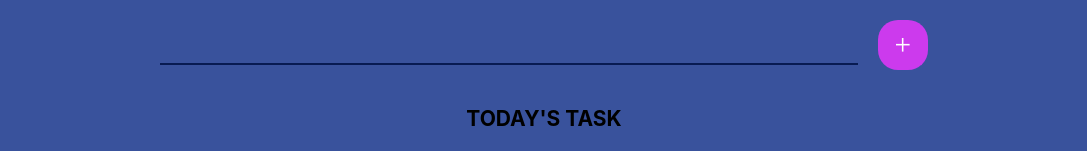
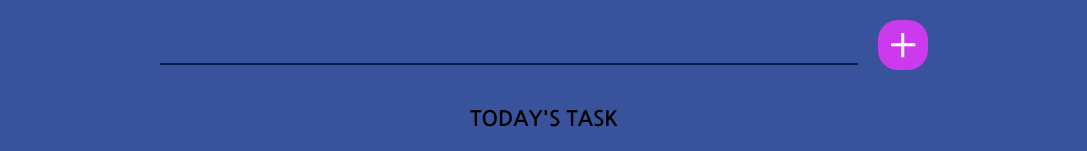
Before and after one commit to jellybrown/paywork-todolist-redux, a React (Create React App) app: page / in a window 1280 px wide. Shown: the top 151 px of the page, without its empty margins (96-1183 px from the left). Built offline with nearby package versions, Linux system fonts and the light colour scheme.

Commit message:
Chore : svg추가, 폰트적용
- 폰트: 나눔고딕

```diff
--- a/public/index.html
+++ b/public/index.html
@@ -1,14 +1,12 @@
 <!DOCTYPE html>
 <html lang="en">
+
 <head>
   <meta charset="utf-8" />
   <link rel="icon" href="%PUBLIC_URL%/favicon.ico" />
   <meta name="viewport" content="width=device-width, initial-scale=1" />
   <meta name="theme-color" content="#000000" />
-    <meta
-      name="description"
-      content="Web site created using create-react-app"
-    />
+  <meta name="description" content="Web site created using create-react-app" />
   <link rel="apple-touch-icon" href="%PUBLIC_URL%/logo192.png" />
   <!--
       manifest.json provides metadata used when your web app is installed on a
@@ -24,8 +22,10 @@
       work correctly both with client-side routing and a non-root public URL.
       Learn how to configure a non-root public URL by running `npm run build`.
     -->
-    <title>React App</title>
+  <link href="https://fonts.googleapis.com/css2?family=Nanum+Gothic:wght@400;700&display=swap" rel="stylesheet">
+  <title>Todo List</title>
 </head>
+
 <body>
   <noscript>You need to enable JavaScript to run this app.</noscript>
   <div id="root"></div>
@@ -40,4 +40,5 @@
       To create a production bundle, use `npm run build` or `yarn build`.
     -->
 </body>
+
 </html>
--- a/src/styles/globalStyles.ts
+++ b/src/styles/globalStyles.ts
@@ -6,10 +6,10 @@
 
   html,
   body {
-    overflow: hidden;
     min-height: 100vh;
     font-size: 14px;
     background-color: #39529C;
+    font-family: 'Nanum Gothic', sans-serif;
   }
 
   * {
```
Also changed, not shown: src/assets/icon/add.svg, src/assets/icon/down-arrow.svg (added). Lines whose indentation alone changed are shown as unchanged.
